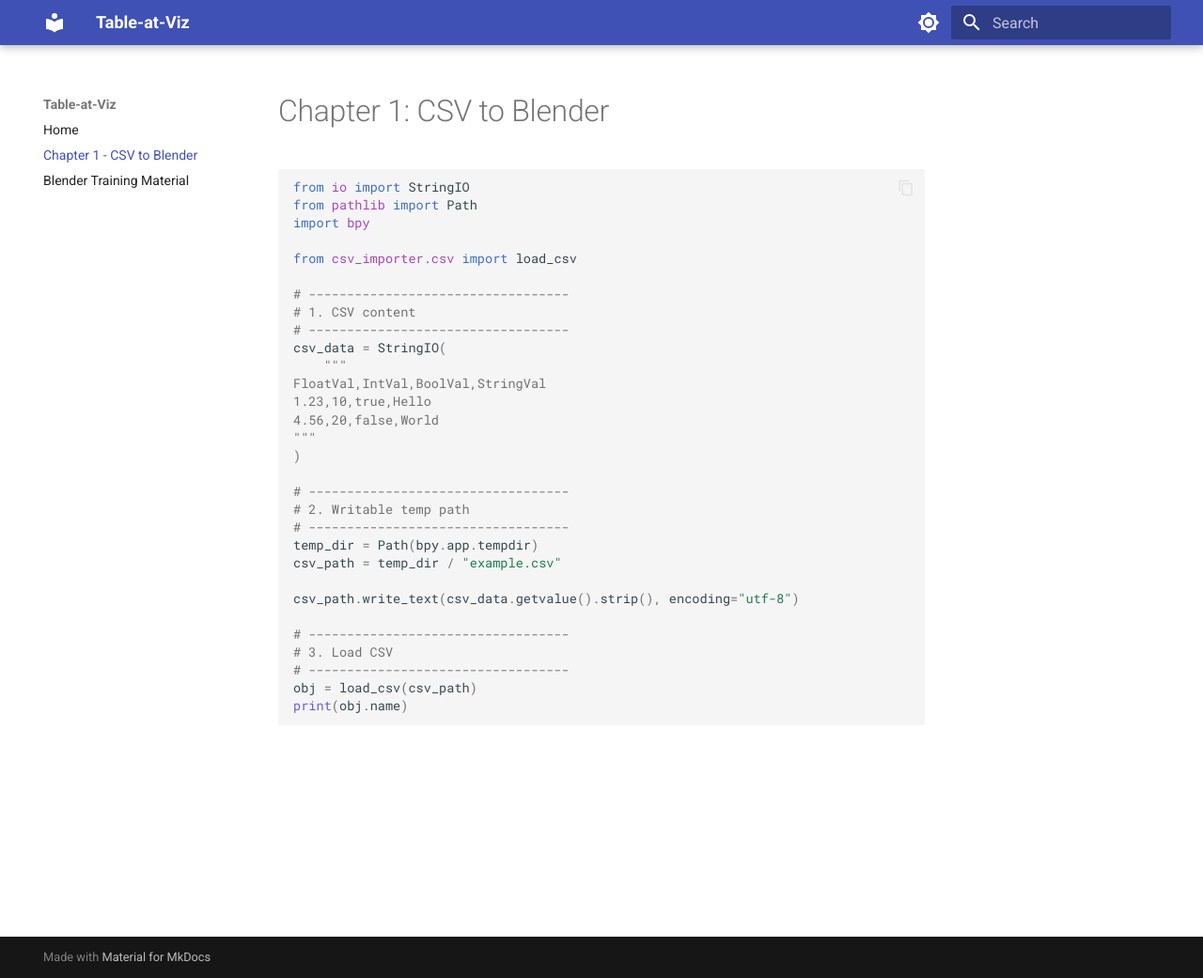
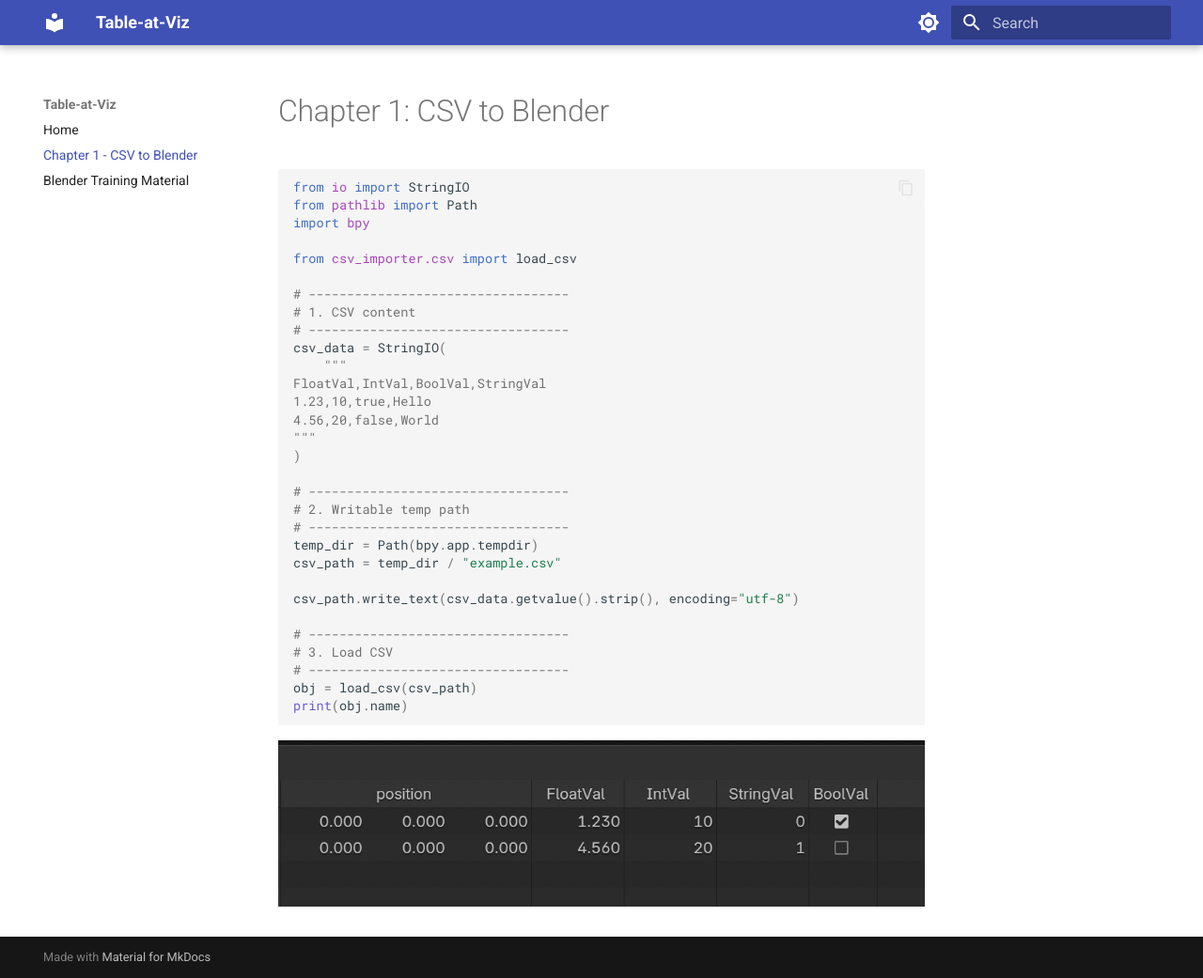
Before and after one commit to kolibril13/Table-at-Viz, an MkDocs documentation site: the page built from docs/chapter1-csv-to-blender.md, in a window 1280 px wide and 1041 px high. Shown: the whole window at 94% size. Built offline with MkDocs 1.6.1 and Material for MkDocs 9.7.7, drawn with Linux system fonts in a browser that asks for light colours.

Commit message:
add image 1

````diff
--- a/docs/chapter1-csv-to-blender.md
+++ b/docs/chapter1-csv-to-blender.md
@@ -36,3 +36,5 @@ csv_path.write_text(csv_data.getvalue().strip(), encoding="utf-8")
 obj = load_csv(csv_path)
 print(obj.name)
 ```
+
+![CSV imported into Blender](assets/csv-to-blender-result.png)
````
Also changed, not shown: docs/assets/csv-to-blender-result.png (added).
